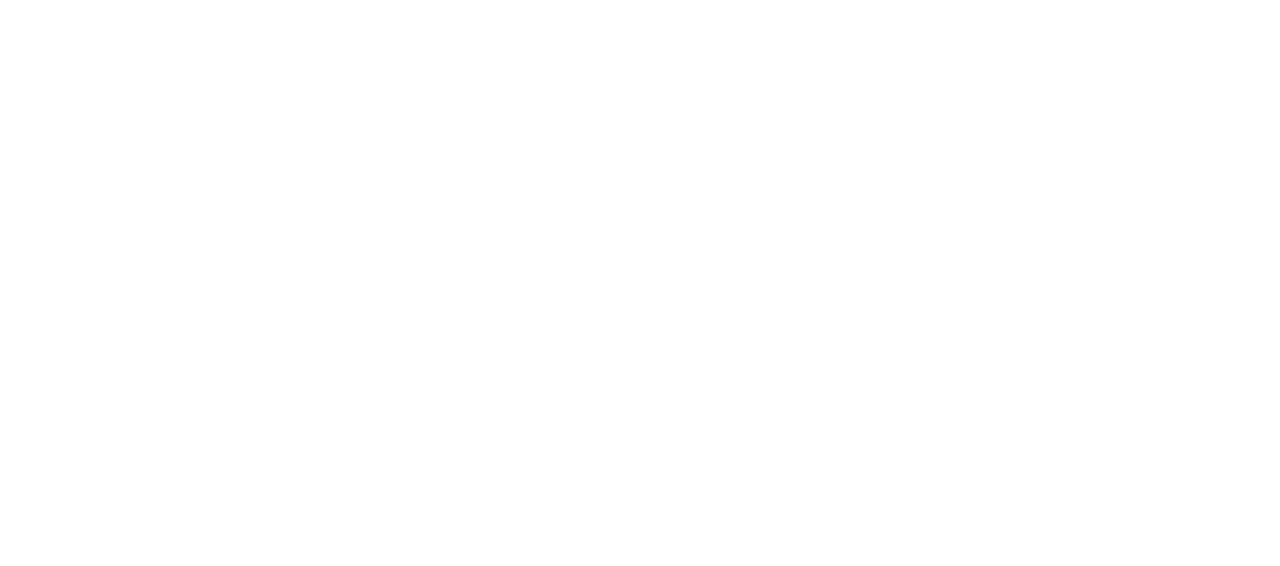
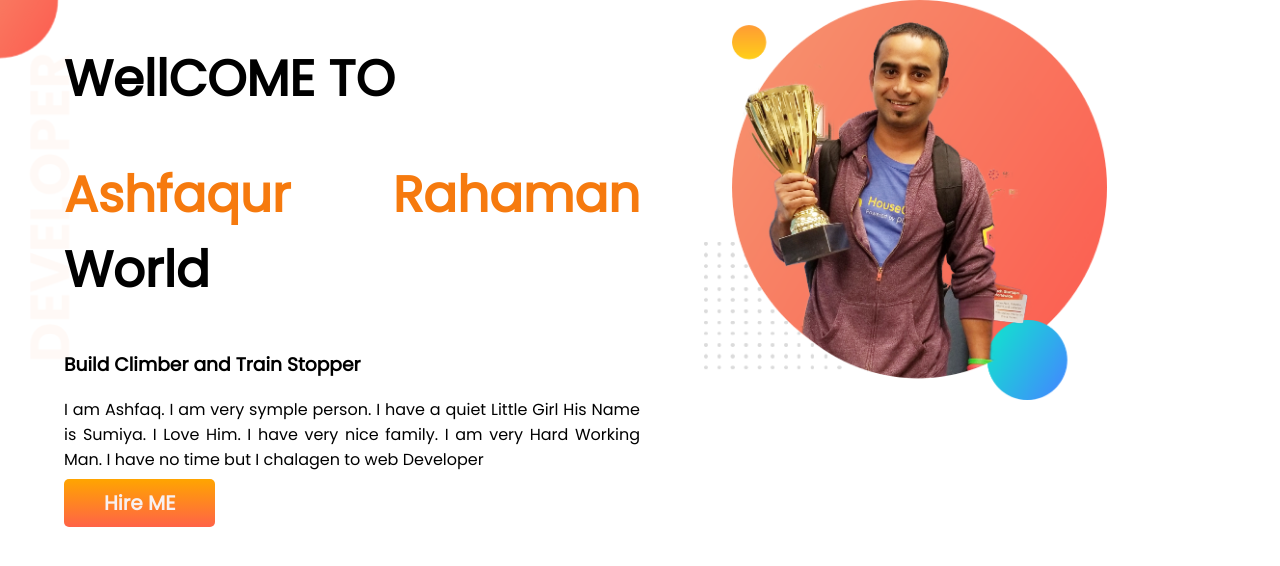
Before and after one commit to arrhaman/Developer-portfolio, a plain HTML site: page index.html in a window 1280 px wide. Drawn offline with Linux system fonts and the light colour scheme.

Commit message:
top-Banner Add

```diff
--- a/index.html
+++ b/index.html
@@ -1,13 +1,33 @@
 <!DOCTYPE html>
 <html lang="en">
+
 <head>
     <meta charset="UTF-8">
     <meta http-equiv="X-UA-Compatible" content="IE=edge">
     <meta name="viewport" content="width=device-width, initial-scale=1.0">
     <title>Ashfaqur Portfolio</title>
+    <link rel="preconnect" href="https://fonts.googleapis.com">
+    <link rel="preconnect" href="https://fonts.gstatic.com" crossorigin>
+    <link href="https://fonts.googleapis.com/css2?family=Poppins&display=swap" rel="stylesheet">
     <link rel="stylesheet" href="style.css">
 </head>
+
 <body>
+    <section class="top-banner" >
+        <div class="Half-width">
+            <h1>WellCOME TO</h1>
+            <h1> <span>Ashfaqur Rahaman</span> World</h1>
+            <h3>Build Climber and Train Stopper</h3>
+            <p>I am Ashfaq. I am very symple person. I have a quiet Little Girl His Name is Sumiya. I Love Him. I have
+                very nice family. I am very Hard Working Man. I have no time but I chalagen to web Developer </p>
+            <a class="button" target="
+            _blank" href="www.googel.com">Hire ME</a>
+        </div>
+        <div class="Half-width">
+            <img src="photo/jhankar.png" alt="">
+        </div>
+    </section>
 
 </body>
+
 </html>
--- a/style.css
+++ b/style.css
@@ -0,0 +1,35 @@
+body{
+    font-family: 'Poppins', sans-serif;
+    margin: 0px;
+}
+h1{
+    font-size: 50px;
+}
+h1 span{
+    color: rgb(246, 122, 14);
+}
+section{
+    display: flex;
+}
+.Half-width{
+    width: 50%;
+    padding-left: 5%;
+    text-align: justify;
+}
+.Half-width img{
+    width: 70%;
+}
+.button{
+    text-decoration: none;
+    background-image: linear-gradient(orange, tomato);
+    padding: 10px 40px;
+    border-radius: 5px;
+    color: rgb(248, 240, 240);
+    font-weight: 700;
+    font-size: 20px;
+
+}
+.top-banner{
+    background-image: url(photo/top-banner.png);
+    background-repeat: no-repeat;
+}
```
Also changed, not shown: photo/dream-bg.png (added), photo/exp-bg.png (added), photo/jhankar.png (added), photo/jhankar2.png (added), photo/my-bg2.png (added), photo/top-banner.png (added).
